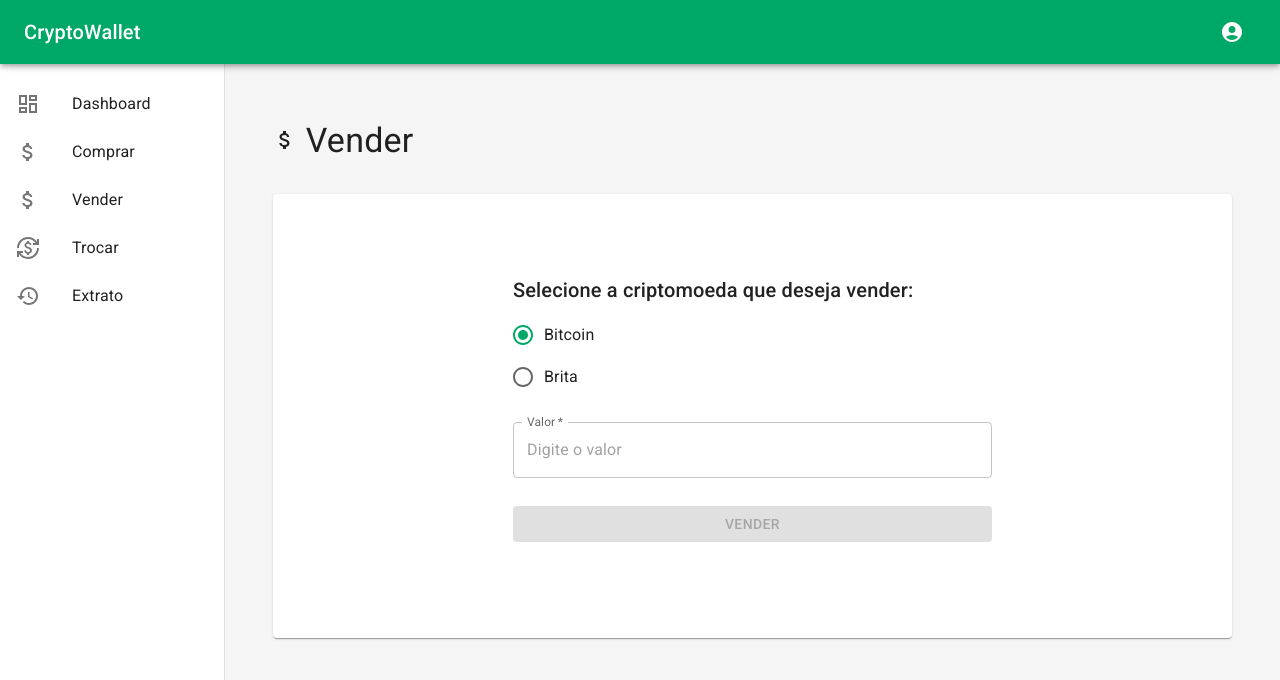
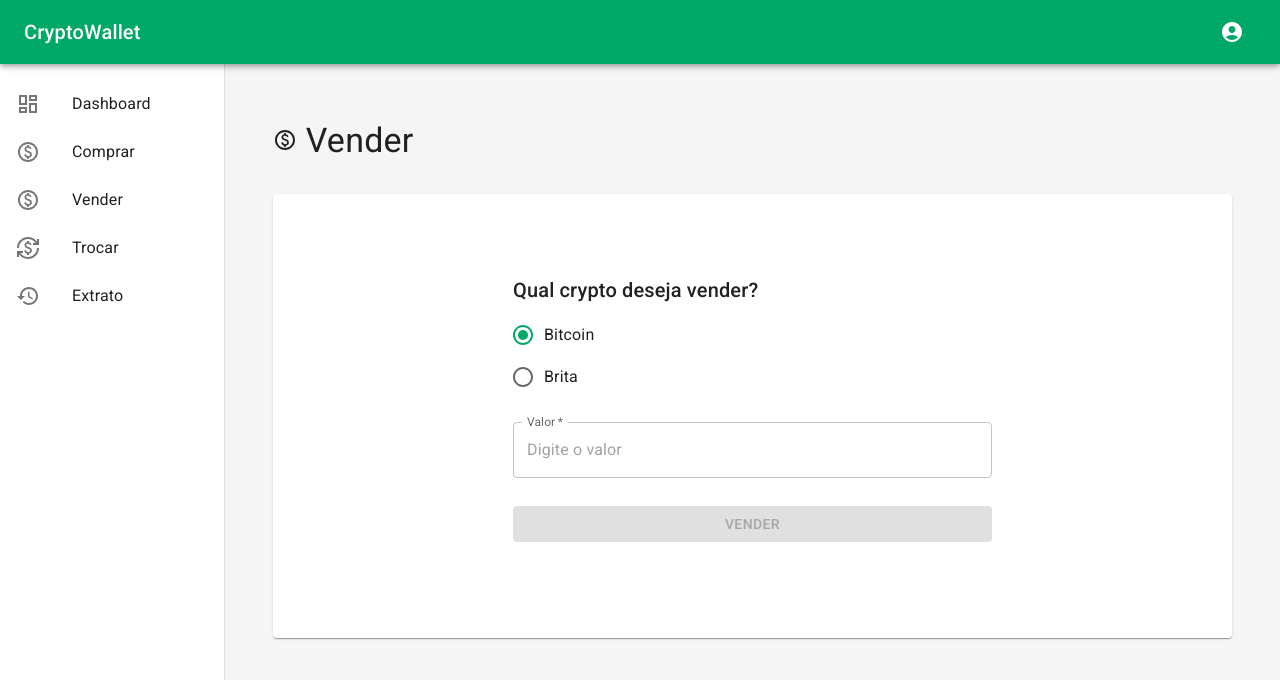
Before and after one commit to phmachado/crypto-wallet, a React (Create React App) app: page /vender in a window 1280 px wide. Shown: the top 680 px of the page. Built offline with nearby package versions, Linux system fonts and the light colour scheme; no server answers; sample sign-in values are in the browser's storage.

Commit message:
refactor: novos ícones e títulos

```diff
--- a/src/components/AppLayout/LayoutDrawer/index.tsx
+++ b/src/components/AppLayout/LayoutDrawer/index.tsx
@@ -1,8 +1,8 @@
 import {
   DashboardOutlined,
   CurrencyExchangeOutlined,
-  AttachMoneyOutlined,
   HistoryOutlined,
+  PaidOutlined,
 } from "@mui/icons-material";
 import {
   Toolbar,
@@ -41,14 +41,14 @@ export default function LayoutAppBar() {
 
           <ListItem button key="2" onClick={() => navigate("/comprar")}>
             <ListItemIcon>
-              <AttachMoneyOutlined />
+              <PaidOutlined />
             </ListItemIcon>
             <ListItemText primary="Comprar" />
           </ListItem>
 
           <ListItem button key="3" onClick={() => navigate("/vender")}>
             <ListItemIcon>
-              <AttachMoneyOutlined />
+              <PaidOutlined />
             </ListItemIcon>
             <ListItemText primary="Vender" />
           </ListItem>
--- a/src/pages/Buy/index.tsx
+++ b/src/pages/Buy/index.tsx
@@ -1,4 +1,4 @@
-import { AttachMoneyOutlined } from "@mui/icons-material";
+import { PaidOutlined } from "@mui/icons-material";
 import {
   Container,
   Grid,
@@ -120,7 +120,7 @@ export default function Buy(): JSX.Element {
       <Container maxWidth="lg" sx={{ mb: 4 }}>
         <Box my={4}>
           <Typography variant="h4">
-            <AttachMoneyOutlined /> Comprar
+            <PaidOutlined /> Comprar
           </Typography>
         </Box>
         <Grid container spacing={3}>
@@ -134,7 +134,7 @@ export default function Buy(): JSX.Element {
               }}
             >
               <Typography sx={{ marginBottom: 1 }} variant="h6">
-                Selecione a criptomoeda que deseja comprar:
+                Qual crypto deseja comprar?
               </Typography>
               <FormControl sx={{ marginBottom: 2 }}>
                 <RadioGroup
--- a/src/pages/Exchange/index.tsx
+++ b/src/pages/Exchange/index.tsx
@@ -157,7 +157,7 @@ export default function Exchange(): JSX.Element {
               }}
             >
               <Typography sx={{ marginBottom: 1 }} variant="h6">
-                Selecione o tipo de troca que deseja realizar:
+                Qual troca deseja realizar?
               </Typography>
               <Box sx={{ display: "flex", flexDirection: "row" }}>
                 <Typography sx={{ fontWeight: "light" }} variant="h4">
--- a/src/pages/Sell/index.tsx
+++ b/src/pages/Sell/index.tsx
@@ -1,4 +1,4 @@
-import { AttachMoneyOutlined } from "@mui/icons-material";
+import { PaidOutlined } from "@mui/icons-material";
 import {
   Container,
   Grid,
@@ -122,7 +122,7 @@ export default function Sell(): JSX.Element {
       <Container maxWidth="lg" sx={{ mb: 4 }}>
         <Box my={4}>
           <Typography variant="h4">
-            <AttachMoneyOutlined /> Vender
+            <PaidOutlined /> Vender
           </Typography>
         </Box>
         <Grid container spacing={3}>
@@ -136,7 +136,7 @@ export default function Sell(): JSX.Element {
               }}
             >
               <Typography sx={{ marginBottom: 1 }} variant="h6">
-                Selecione a criptomoeda que deseja vender:
+                Qual crypto deseja vender?
               </Typography>
               <FormControl sx={{ marginBottom: 2 }}>
                 <RadioGroup
```
